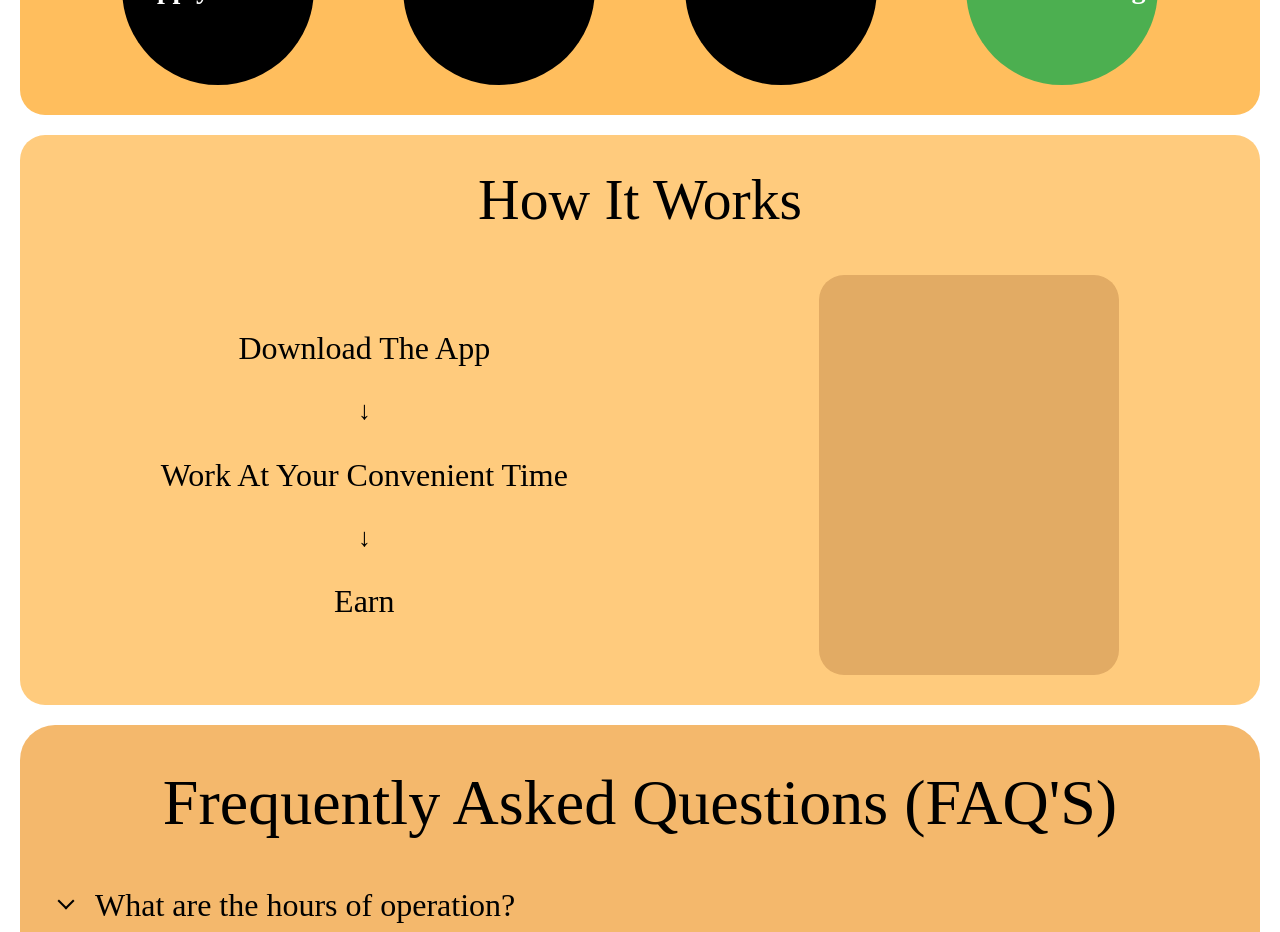
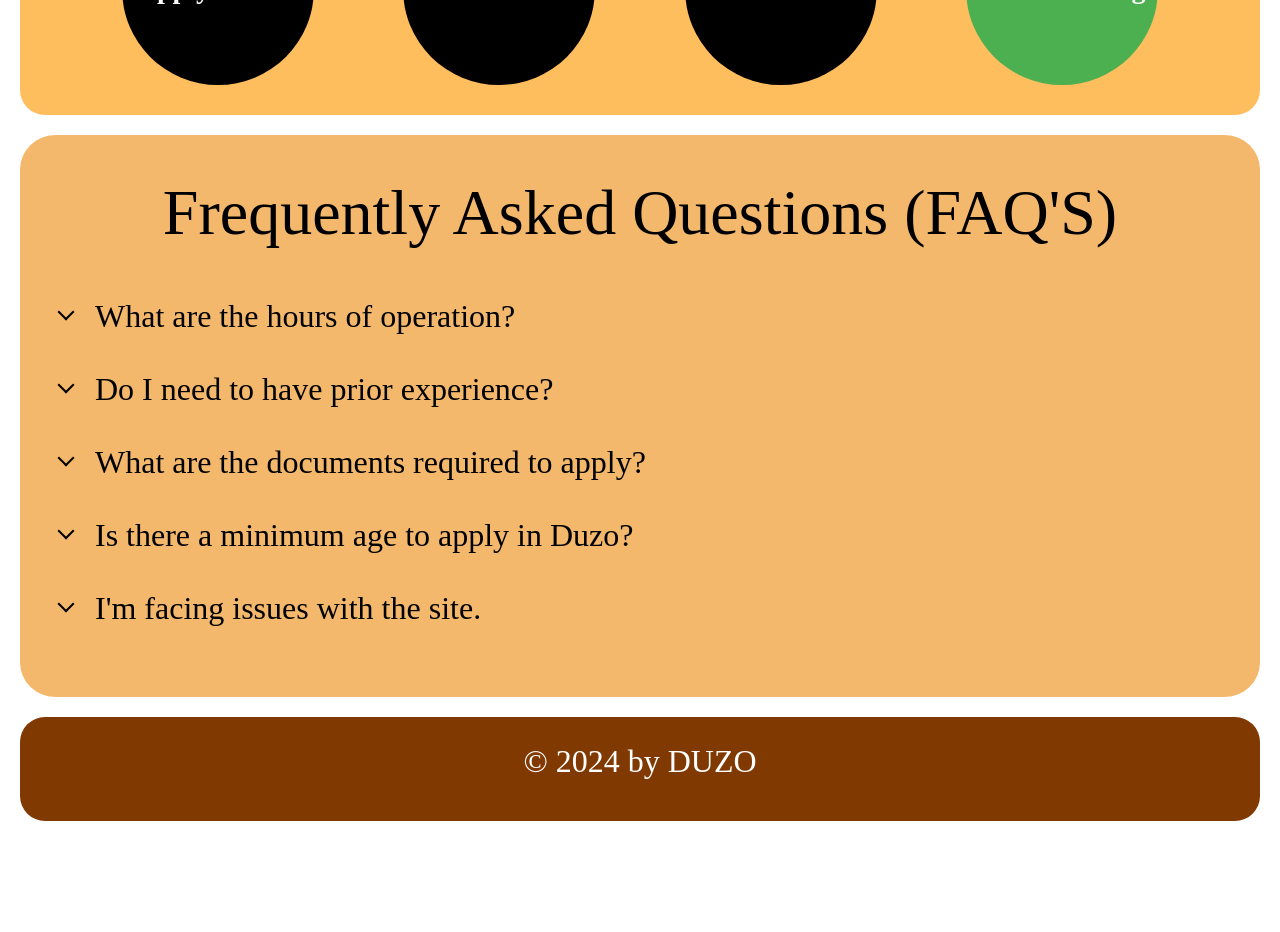
Before and after one commit to Achuabhal/DUZOO, a React (Vite) app: page /homepage in a window 1280 px wide. Shown: the part 1760-2692 px from the top of the page. After the commit the page ends 2601 px from the top, so only its background shows below. Built offline with nearby package versions, Linux system fonts and the light colour scheme.

Commit message:
Remove "How It Works" section from homepage for cleaner layout

```diff
--- a/src/assets/pages/homepage.tsx
+++ b/src/assets/pages/homepage.tsx
@@ -188,19 +188,7 @@ const HiringPage: React.FC = () => {
         </div>
       </section>
 
-      <section className="how-it-works" id="how-it-works">
-        <h2>How It Works</h2>
-        <div className="how-it-works-content">
-          <div className="steps-description">
-            <p>Download The App</p>
-            <div className="arrow">↓</div>
-            <p>Work At Your Convenient Time</p>
-            <div className="arrow">↓</div>
-            <p>Earn</p>
-          </div>
-          <div className="app-image-placeholder"></div>
-        </div>
-      </section>
+
       <div>
         <FAQ />
       </div>
```
